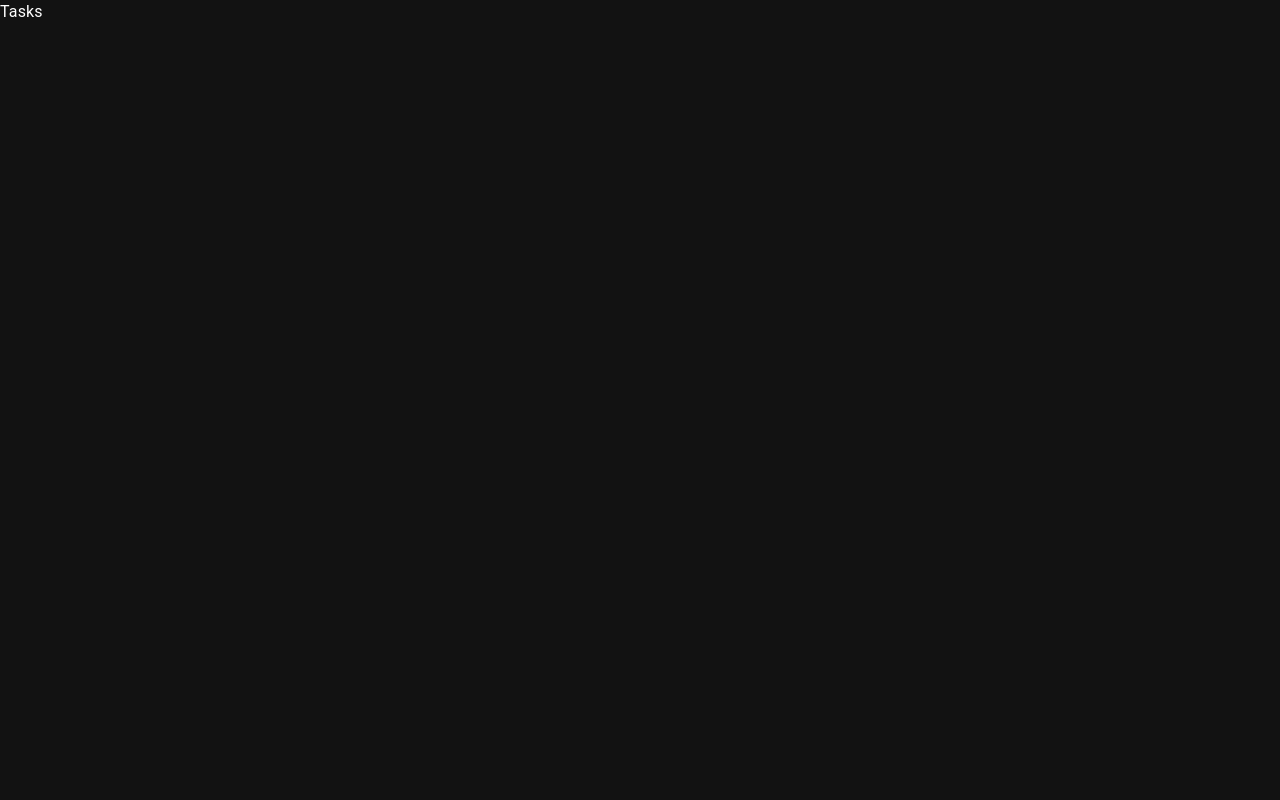
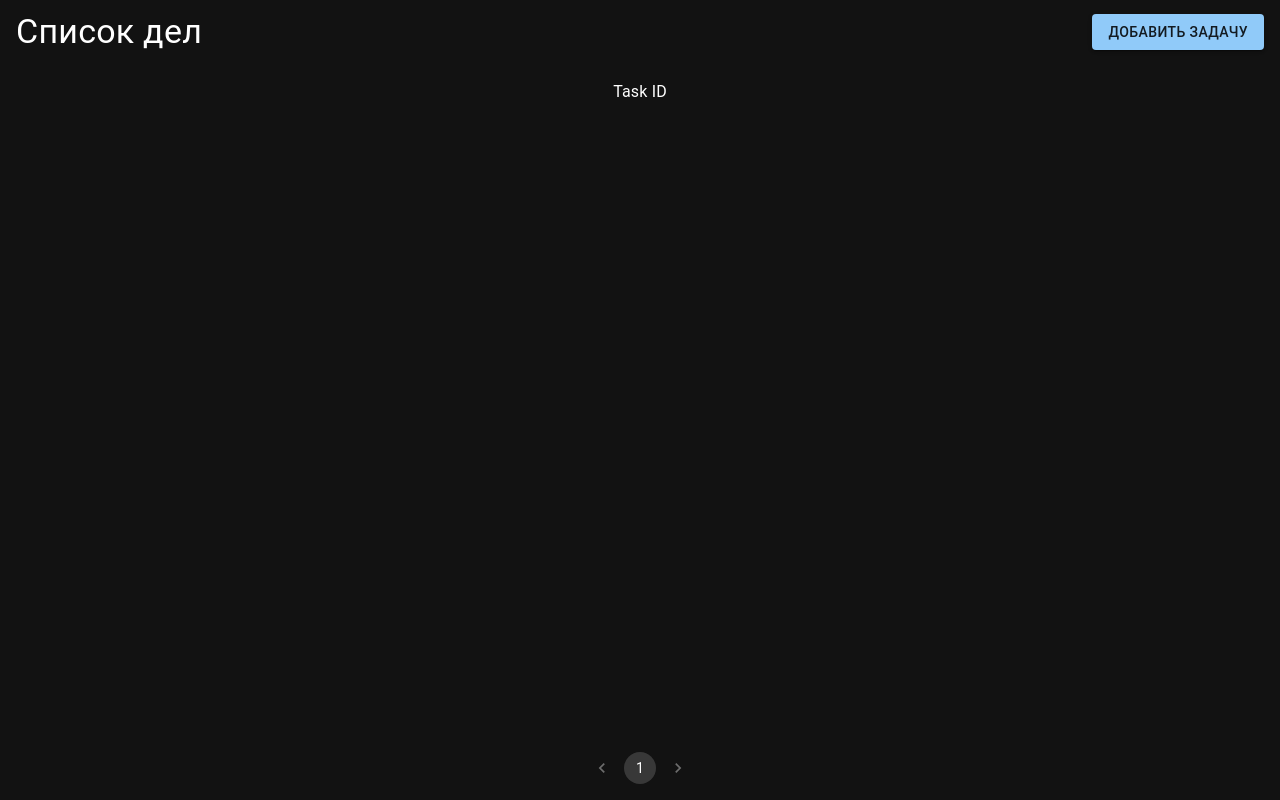
Before and after one commit to Andriiqo/woman, a React (Create React App) app: page / in a window 1280 px wide. Built offline with nearby package versions, Linux system fonts and the light colour scheme.

Commit message:
feat: add layout

```diff
--- a/package.json
+++ b/package.json
@@ -14,6 +14,9 @@
     "@types/node": "^16.18.3",
     "@types/react": "^18.0.25",
     "@types/react-dom": "^18.0.9",
+    "axios": "^1.1.3",
+    "axios-mock-adapter": "^1.21.2",
+    "dayjs": "^1.11.6",
     "react": "^18.2.0",
     "react-dom": "^18.2.0",
     "react-redux": "^8.0.5",
--- /dev/null
+++ b/src/Shared/api/axios.ts
@@ -0,0 +1,4 @@
+import axios from 'axios';
+import MockAdapter from 'axios-mock-adapter';
+
+export const mock = new MockAdapter(axios, { delayResponse: 300 });
--- a/src/Shared/ui/Tasks/Tasks.tsx
+++ b/src/Shared/ui/Tasks/Tasks.tsx
@@ -1,7 +1,23 @@
 import React from 'react';
+import styled from '@emotion/styled';
+import { Task } from '../Task/Task';
+
+const Wrapper = styled.div`
+  padding: 1rem;
+  width: 100%;
+  min-height: calc(100vh - 8rem);
+  display: flex;
+  justify-content: center;
+  align-items: flex-start;
+`;
 
 export const Tasks = () => {
+
+  const lengt = [10];
+
   return (
-    <div>Tasks</div>
+    <Wrapper>
+      {lengt.map(task => <Task key={task} />)}
+    </Wrapper>
   );
 };
--- /dev/null
+++ b/src/Widgets/Footer/Footer.tsx
@@ -0,0 +1,19 @@
+import React from 'react';
+import styled from '@emotion/styled';
+import { Pagination } from '@mui/material';
+
+const Wrapper = styled.footer`
+    width: 100%;
+    height: 4rem;
+    display: flex;
+    justify-content: center;
+    align-items: center;
+`;
+
+export const Footer = () => {
+  return (
+    <Wrapper>
+      <Pagination count={1} />
+    </Wrapper>
+  );
+};
--- a/src/Widgets/Header/Header.tsx
+++ b/src/Widgets/Header/Header.tsx
@@ -1,7 +1,23 @@
-import React from 'react';
+import styled from '@emotion/styled';
+import { Button, Typography } from '@mui/material';
+
+
+const Wrapper = styled.header`
+  padding: 0 1rem;
+  width: 100%;
+  height: 4rem;
+  display: flex;
+  justify-content: space-between;
+  align-items: center;
+`;
 
 export const Header = () => {
   return (
-    <div>Header</div>
+    <Wrapper>
+      <Typography variant="h4" component="h1">
+        Список дел
+      </Typography>
+      <Button variant="contained">Добавить задачу</Button>
+    </Wrapper>
   );
 };
--- a/src/Widgets/Layout/Layout.tsx
+++ b/src/Widgets/Layout/Layout.tsx
@@ -1,10 +1,26 @@
-import React from 'react';
 import { Outlet } from 'react-router-dom';
+import styled from '@emotion/styled';
+import { Header } from '../Header/Header';
+import { Footer } from '../Footer/Footer';
+
+const Wrapper = styled.div`
+  min-height: 100vh;
+  display: flex;
+  flex-direction: column;
+`;
+
+const MainContent = styled.main`
+  flex: 1;
+`;
 
 export const Layout = () => {
   return (
-    <div>
-      <Outlet/>
-    </div>
+    <Wrapper>
+      <Header/>
+      <MainContent>
+        <Outlet />
+      </MainContent>
+      <Footer/>
+    </Wrapper>
   );
 };
```
Also changed, not shown: src/Entities/types/task.type.ts (added, +11 -0 lines), src/Shared/api/task/task.ts (added, +22 -0 lines), src/Shared/api/task/taskDB.ts (added, +31 -0 lines), 1 other file (tests, documents, lock files or other folders).
